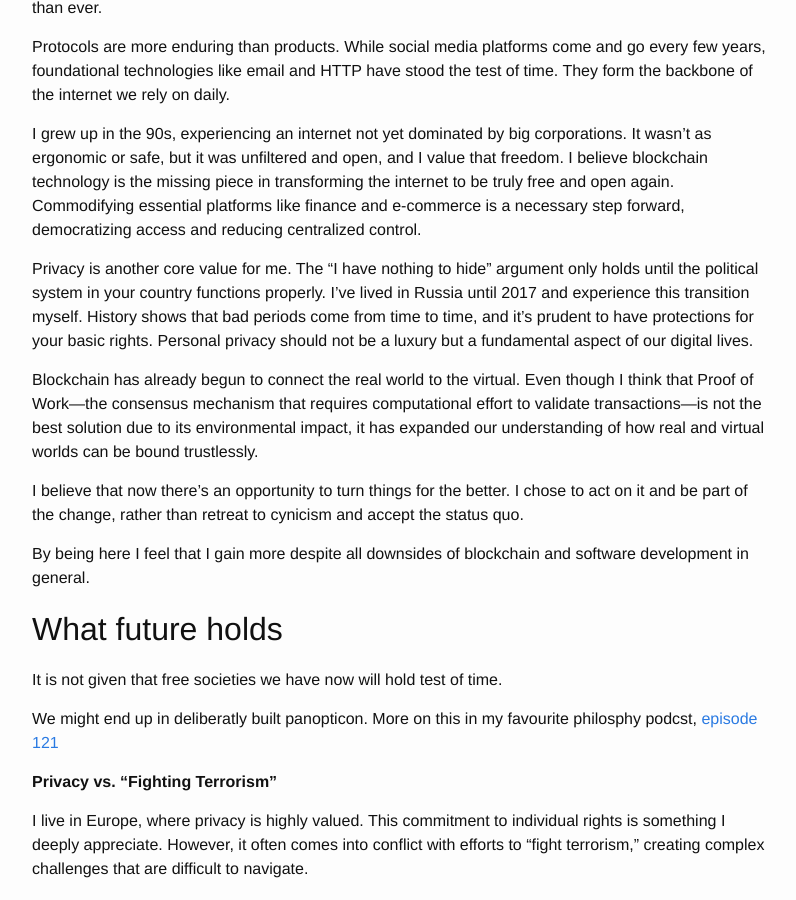
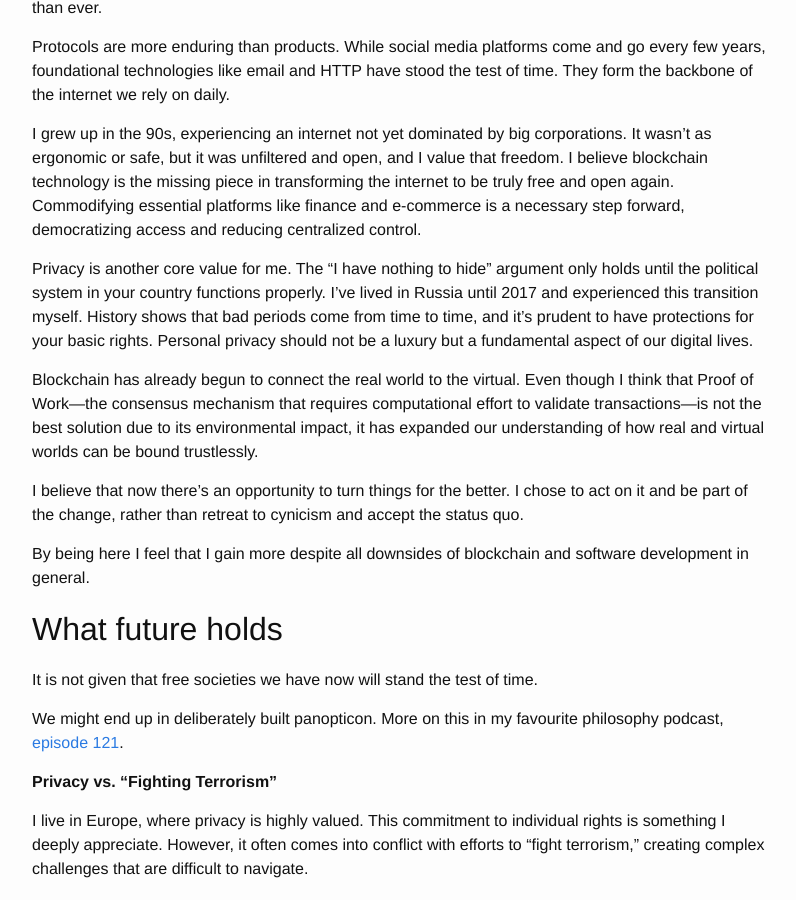
Before and after one commit to citizen-stig/citizen-stig.github.io, a Jekyll site: the page built from _posts/2024-09-28-why-i-started-working-in-blockchain.md, in a window 1280 px wide and 900 px high, scrolled down 4776 px. Shown: the whole window, without its empty margins (238-1034 px from the left). Built offline with Jekyll 4.4.1, drawn with Linux system fonts in a browser that asks for light colours; a script that is not in the unit is left out; comment, search, counter and statistics services are not loaded; some of the changed text lies outside the part shown.

Commit message:
2026 clean up and fixes

```diff
--- a/Gemfile
+++ b/Gemfile
@@ -8,6 +8,8 @@ source "https://rubygems.org"
 # This will help ensure the proper Jekyll version is running.
 # Happy Jekylling!
 gem "jekyll", "~> 4.3.3"
+gem "csv"
+gem "base64"
 
 # This is the default theme for new Jekyll sites. You may change this to anything you like.
 gem "minima", "~> 2.5"
--- a/_posts/2020-05-04-converting-bits-to-integers-in-rust-using-generics.markdown
+++ b/_posts/2020-05-04-converting-bits-to-integers-in-rust-using-generics.markdown
@@ -87,7 +87,7 @@ pub enum ConversionError {
 }
 {% endhighlight %}
 
-To check the size of a generic type we will use [`std::mem::size_of`]() like that:
+To check the size of a generic type we will use [`std::mem::size_of`](https://doc.rust-lang.org/std/mem/fn.size_of.html) like that:
 
 {% highlight rust %}
 if bits.len() > (std::mem::size_of::<T>() * 8) {
--- a/_posts/2020-05-17-reading-temperature-sensor-in-rust-using-raspberry-pi-gpio.markdown
+++ b/_posts/2020-05-17-reading-temperature-sensor-in-rust-using-raspberry-pi-gpio.markdown
@@ -14,7 +14,7 @@ image: /assets/img/rpi_am2302.jpeg
 While learning Rust one of the exercises I always wanted to try is GPIO and low-level device communication.
 Simple examples like configuring button handler or led blinking are not that exciting because they are not practical.
 Reading temperature and humidity, on the contrary, allows building something like a weather station or just simple graphs.
-While it will be much easier to use python with existing libraries. In my opinion, writing it in Rust assembles efficiency of C and readability and safety of Python.
+While it will be much easier to use python with existing libraries. In my opinion, writing it in Rust resembles efficiency of C and readability and safety of Python.
 
 
 ## Devices
@@ -315,7 +315,7 @@ But another [document by aosong.com](http://akizukidenshi.com/download/ds/aosong
 | Signal "0" high time     |  22 |      26 |  30 |   μS |
 | Signal "1" high time     |  68 |      70 |  75 |   μS |
 
-So considering error in measurements, I will take `35 milliseconds` as the cutoff between 1 and 0.
+So considering error in measurements, I will take `35 microseconds` as the cutoff between 1 and 0.
 Also, I want to separate reading data and parsing it, so no CPU cycles will be spent during receiving on other than reading data from device.
 
 "Raw data" will be represented with `Event` structure, which will have timestamp and type:
--- a/_posts/2024-09-28-why-i-started-working-in-blockchain.md
+++ b/_posts/2024-09-28-why-i-started-working-in-blockchain.md
@@ -29,7 +29,7 @@ Yet, even in 2018, I wasn't completely convinced. The conversations were dominat
 When my daughter was born, I found myself spending a lot of time walking with a stroller, listening to podcasts, and thinking about various topics. I listened extensively to discussions about the technology being developed in blockchain. For the first time, I heard about zero-knowledge succinct proofs, rollups, scalability solutions, quadratic voting, etc.
 
 
-I listened [Bankless podcast](https://www.bankless.com/podcast), read [Vitalik's blog](https://vitalik.eth.limo/) and followed [Polynya](https://x.com/apolynya) on Twitter.
+I listened to the [Bankless podcast](https://www.bankless.com/podcast), read [Vitalik's blog](https://vitalik.eth.limo/) and followed [Polynya](https://x.com/apolynya) on Twitter.
 
 I also listened to podcasts about the history of the internet.
 
@@ -63,7 +63,7 @@ At my current job in 2024, I'm able to refactor in a week or two what would have
 
 All of this led me to conclude that my next role should be in blockchain development using Rust. Initially, I had some doubts and considered Golang as an option, but I decided to stick with the vision I had. I wanted to be part of an industry that was innovative and challenging, and I believed that blockchain and Rust offered exactly that.
 
-## How I got there.
+## How I got there
 
 Transitioning into the blockchain industry took time. I didn't have experience either in blockchain or in Rust.
 
@@ -75,7 +75,7 @@ I completed a blockchain course on Udacity, which provided me with hands-on expe
 
 It's widely known how the recruiting process typically works—you need to tick the boxes and have formal professional experiences. But I hoped to find a place that valued potential and willingness to learn over strict qualifications.
 
-Fortunately for me, [Consensys]([Consensys](https://consensys.io/) didn't conform to the usual processes yet. They were creative and flexible in their approach. My interview process was not entirely standard. It included the classic pair programming session, but the final stage was unique—it involved preparing a presentation on "What are rollups."
+Fortunately for me, [Consensys](https://consensys.io/) didn't conform to the usual processes yet. They were creative and flexible in their approach. My interview process was not entirely standard. It included the classic pair programming session, but the final stage was unique—it involved preparing a presentation on "What are rollups."
 
 This kind of assessment allowed me to dive deep into a specific topic and demonstrate my genuine interest. For them, it provided insight into my enthusiasm and ability to grasp complex concepts. These are qualities that are hard to quantify with traditional interviews but offer significant value.
 
@@ -87,7 +87,7 @@ This opportunity not only allowed me to apply my existing skills but also to imm
 
 ## Controversy
 
-There's downside to any decisions, and this is not an exception.
+There's a downside to any decisions, and this is not an exception.
 
 This industry has **a bad reputation** due to its association with criminal activities, environmental concerns, and inefficiency.
 
@@ -107,7 +107,7 @@ I often hear that blockchain has no real use case, and I won't pretend this crit
 
  * **Critical Internet Infrastructure**: The Domain Name System (DNS) is controlled by centralized entities, making it vulnerable to censorship and attacks. Blockchain can offer decentralized alternatives that enhance security and resilience. Projects like [Filecoin](https://filecoin.io/) and the [InterPlanetary File System (IPFS)](https://ipfs.tech/) demonstrate how data storage and naming can be decentralized.
 
-* **Identity and Reputation Systems**: In the age of generative AI models, issues like fake accounts and identity fraud are escalating. Sybil resistance—the ability to prevent a single entity from creating multiple fraudulent identities—is crucial. Blockchain-based identity systems can help establish trust and authenticity online, enabling more secure interactions.
+ * **Identity and Reputation Systems**: In the age of generative AI models, issues like fake accounts and identity fraud are escalating. Sybil resistance—the ability to prevent a single entity from creating multiple fraudulent identities—is crucial. Blockchain-based identity systems can help establish trust and authenticity online, enabling more secure interactions.
 
 Of course, the counter-argument that existing services "work fine" is still prevalent. But consider this: regular mail in the early 20th century was highly efficient, arguably more so than the first computers. Yet, technological advancements propelled us forward, leading to innovations we now consider indispensable.
 
@@ -124,7 +124,7 @@ Protocols are more enduring than products. While social media platforms come and
 
 I grew up in the 90s, experiencing an internet not yet dominated by big corporations. It wasn't as ergonomic or safe, but it was unfiltered and open, and I value that freedom. I believe blockchain technology is the missing piece in transforming the internet to be truly free and open again. Commodifying essential platforms like finance and e-commerce is a necessary step forward, democratizing access and reducing centralized control.
 
-Privacy is another core value for me. The "I have nothing to hide" argument only holds until the political system in your country functions properly. I've lived in Russia until 2017 and experience this transition myself.
+Privacy is another core value for me. The "I have nothing to hide" argument only holds until the political system in your country functions properly. I've lived in Russia until 2017 and experienced this transition myself.
 History shows that bad periods come from time to time, and it's prudent to have protections for your basic rights.
 Personal privacy should not be a luxury but a fundamental aspect of our digital lives.
 
@@ -136,9 +136,9 @@ By being here I feel that I gain more despite all downsides of blockchain and so
 
 ## What future holds
 
-It is not given that free societies we have now will hold test of time.
+It is not given that free societies we have now will stand the test of time.
 
-We might end up in deliberatly built panopticon.  More on this in my favourite philosphy podcst, [episode 121](https://www.philosophizethis.org/transcript/episode-121-transcript)
+We might end up in deliberately built panopticon. More on this in my favourite philosophy podcast, [episode 121](https://www.philosophizethis.org/transcript/episode-121-transcript).
 
 
 **Privacy vs. "Fighting Terrorism"**
```
Also changed, not shown: other parts of _posts/2024-09-28-why-i-started-working-in-blockchain.md (+4 -4 lines), _posts/2015-08-17-first-post.markdown (deleted, +0 -7 lines), Gemfile.lock, 1 other file.
